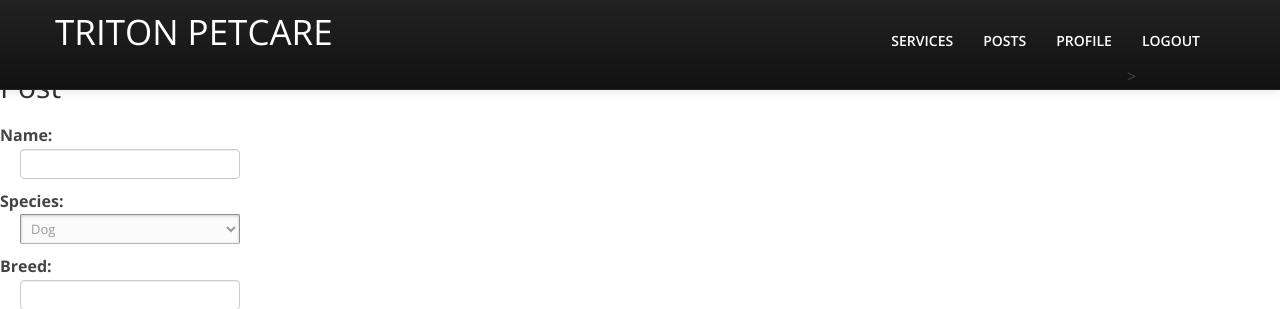
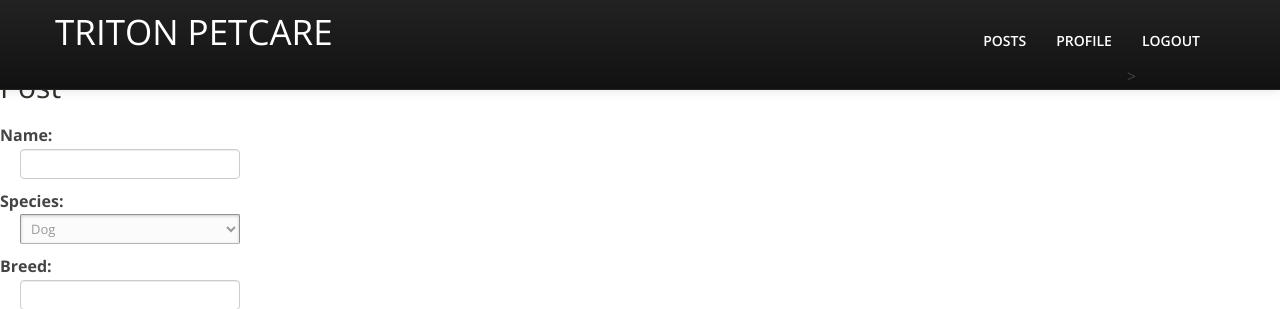
Before and after one commit to UCSD-CSE-210/tritonPetCare, a Flask app: page /create_post in a window 1280 px wide. Shown: the top 309 px of the page. Run offline with Flask 2, Linux system fonts and the light colour scheme; the visitor is signed in with stand-in values (Sample User, id 1); data comes from the database, SQL or seed files in the repository; some libraries are stand-ins or nearby versions.

Commit message:
Delete service button in the layout.html

```diff
--- a/PetCare/templates/layout.html
+++ b/PetCare/templates/layout.html
@@ -33,7 +33,6 @@
           <!-- navigation -->
           <nav class="pull-right nav-collapse collapse">
             <ul id="menu-main" class="nav">
-              <li><a title="services" href="#services">Services</a></li>
               <li><a href="{{ url_for('PetCare.list_posts') }}">Posts</a></li>
              {% if session.logged_in %}
               <li><a href="{{ url_for('PetCare.profile', userId=session.logged_in) }}">Profile</a></li>
```
